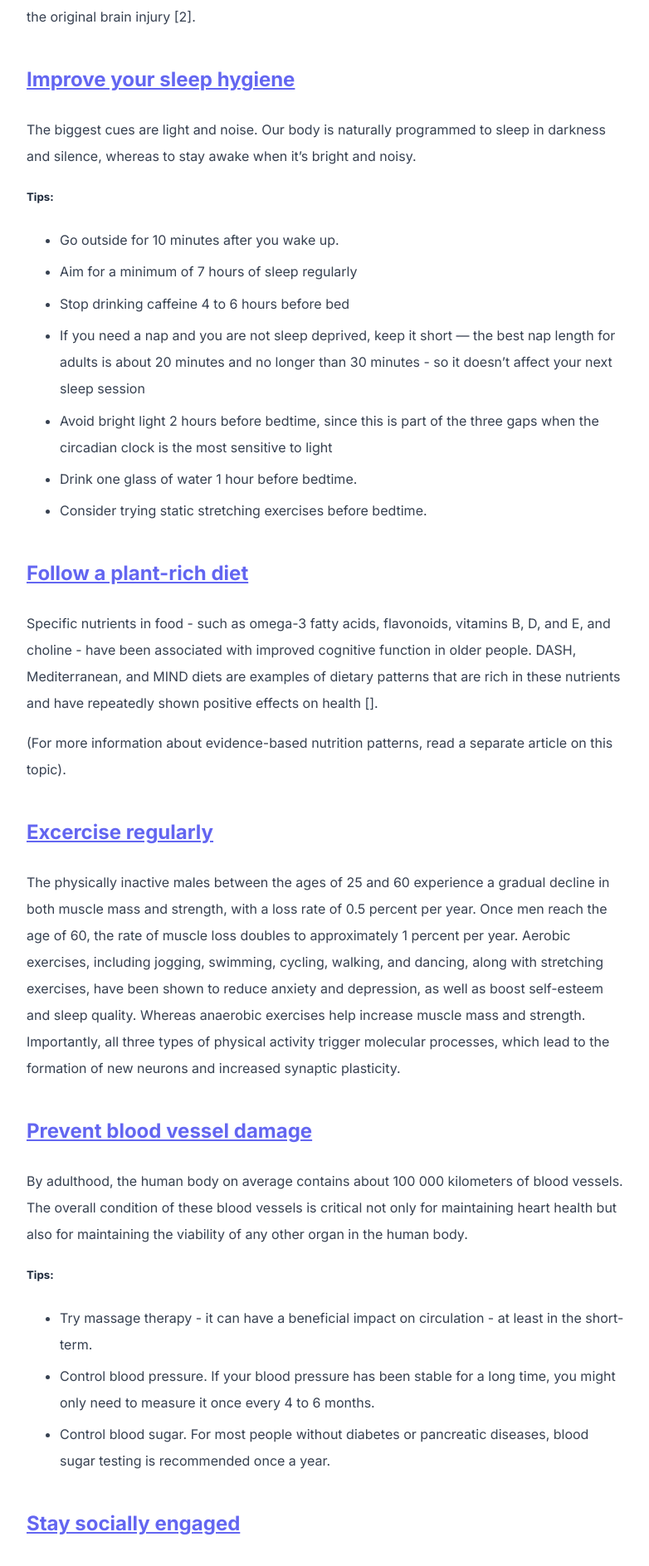
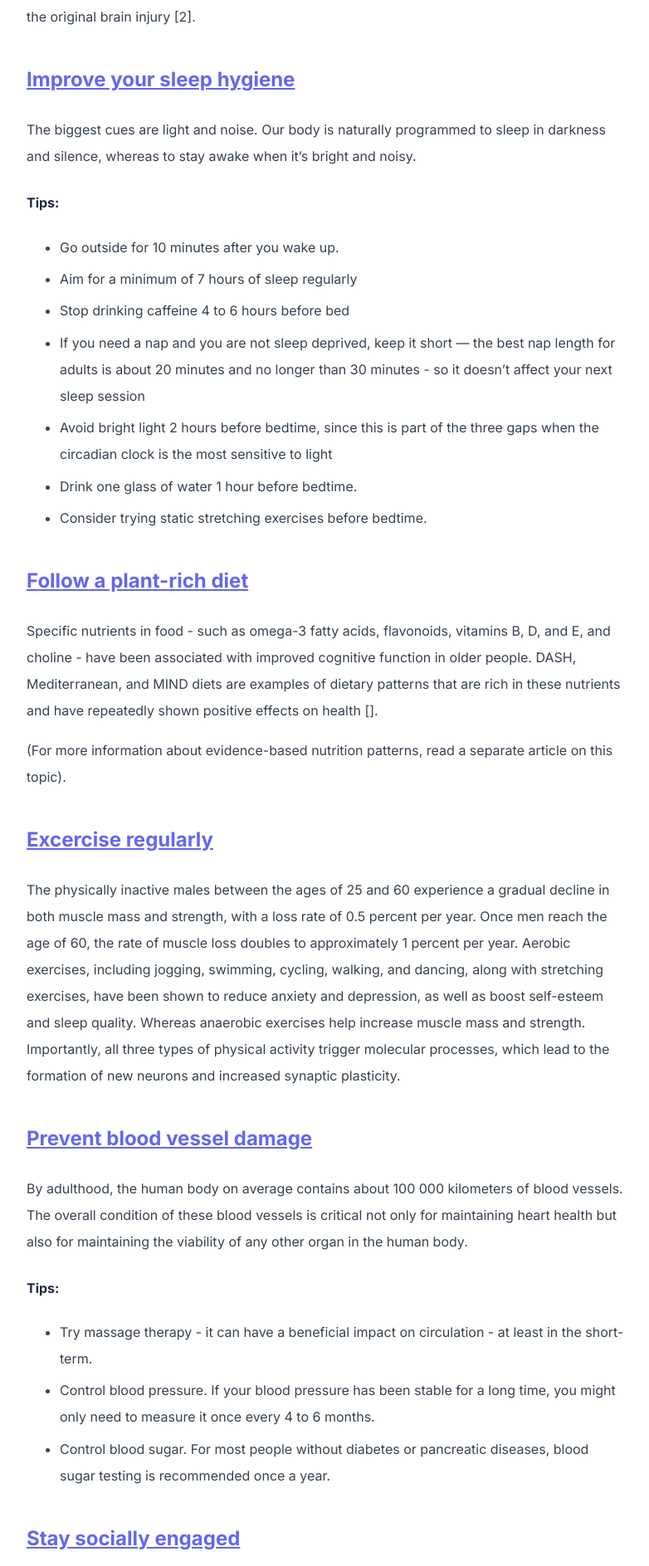
Before and after one commit to abhinavs/moonwalk, a Jekyll site: the page built from _posts/2023-07-19-brain-health.md, in a window 1280 px wide. Shown: the part 908-2795 px from the top of the page at 83% size, without its empty margins (248-1030 px from the left). Built offline with Jekyll 4.4.1, drawn with Linux system fonts in a browser that asks for light colours.

```diff
--- a/_posts/2023-07-19-brain-health.md
+++ b/_posts/2023-07-19-brain-health.md
@@ -23,7 +23,7 @@ Although the human brain is the best-protected organ in the human body, the brai
 
 The biggest cues are light and noise. Our body is naturally programmed to sleep in darkness and silence, whereas to stay awake when it's bright and noisy.
 
-##### Tips:
+#### Tips:
 -   Go outside for 10 minutes after you wake up.
 -   Aim for a minimum of 7 hours of sleep regularly
 -   Stop drinking caffeine 4 to 6 hours before bed
@@ -49,7 +49,7 @@ The physically inactive males between the ages of 25 and 60 experience a gradual
 
 By adulthood, the human body on average contains about 100 000 kilometers of blood vessels. The overall condition of these blood vessels is critical not only for maintaining heart health but also for maintaining the viability of any other organ in the human body.
 
-##### Tips:
+#### Tips:
 -   Try massage therapy - it can have a beneficial impact on circulation - at least in the short-term.
 -   Control blood pressure. If your blood pressure has been stable for a long time, you might only need to measure it once every 4 to 6 months.
 -   Control blood sugar. For most people without diabetes or pancreatic diseases, blood sugar testing is recommended once a year.
@@ -63,7 +63,7 @@ In terms of effects on the brain, building social networks and participating in
 
 ## Follow lifestyle habits for mental health
 
-##### Tips:
+#### Tips:
 -   Get a personal "Not to-do list".
 -   Practice a foreign language and/or a programming language.
 
```
